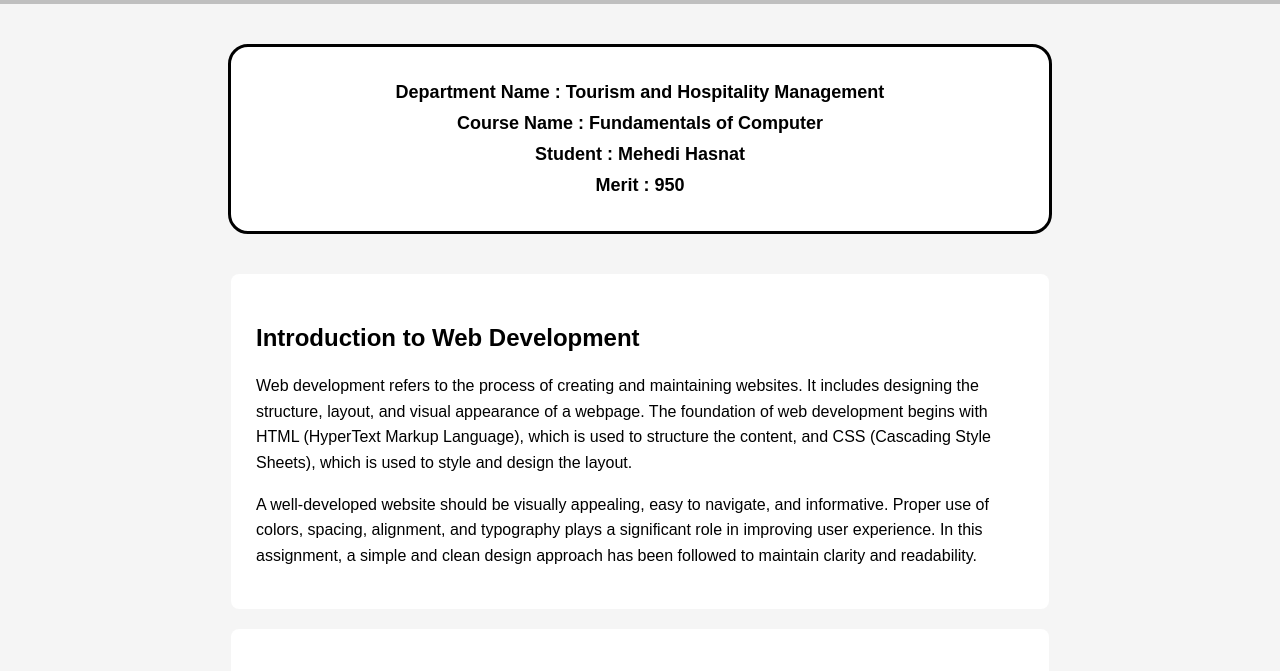
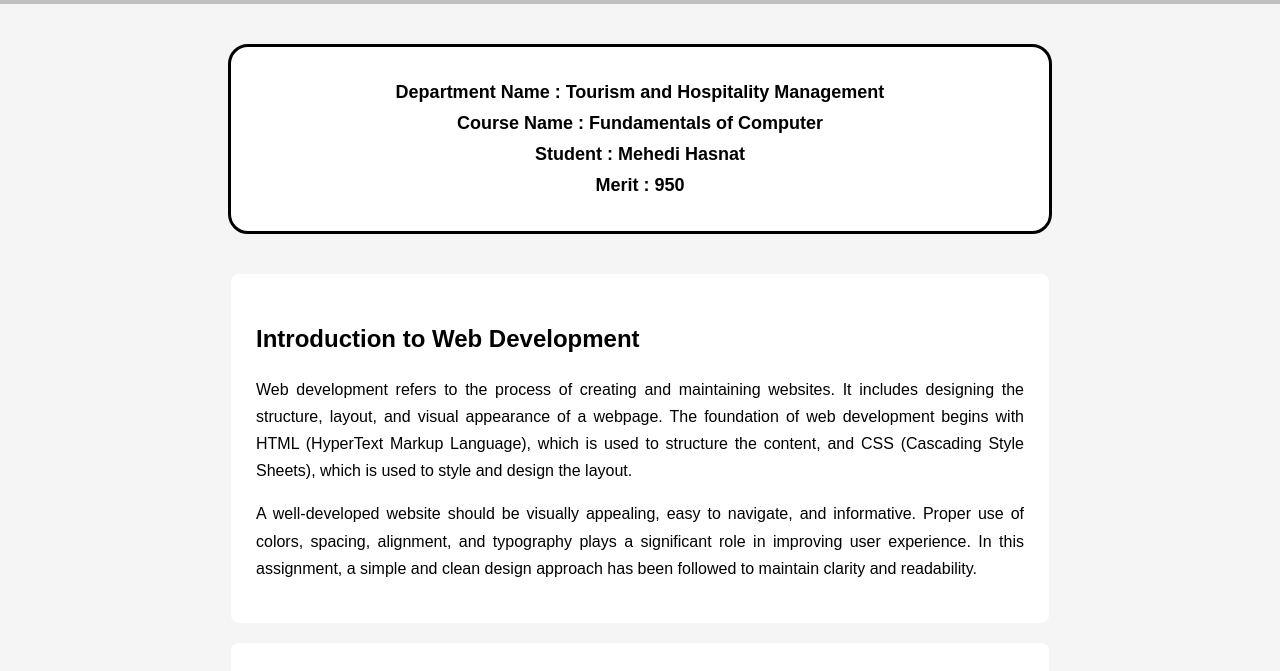
Before and after one commit to Mehedi-Hasnat/fundamental-of-computer, a plain HTML site: page index.html in a window 1280 px wide. Shown: the part 83-754 px from the top of the page. Drawn offline with Linux system fonts and the light colour scheme.

Commit message:
Update style.css

```diff
--- a/style.css
+++ b/style.css
@@ -40,7 +40,8 @@ body {
     background-color: white;
     padding: 25px;
     border-radius: 8px;
-    line-height: 1.6;
+    line-height: 1.7;
+    text-align: justify;
 }
 
 .content h2 {
```
